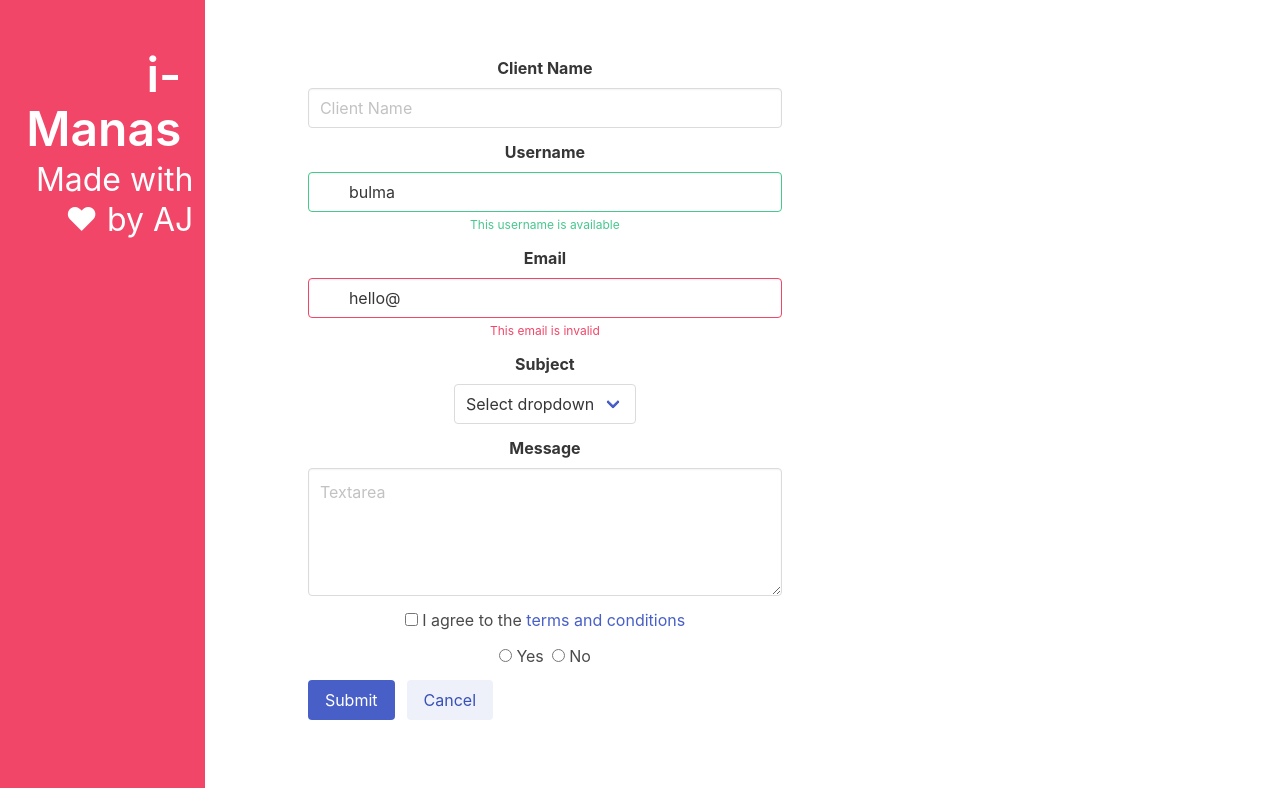
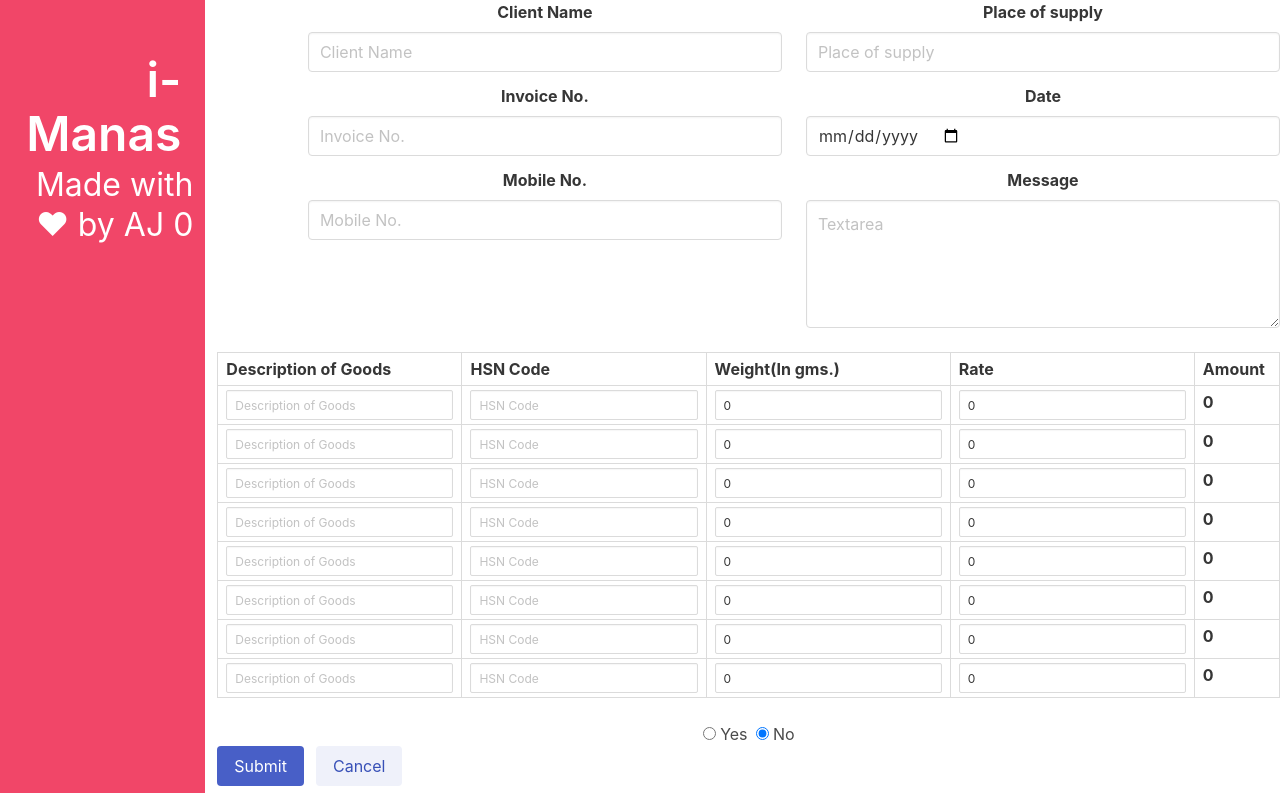
Before and after one commit to architjee/invoicing, a Vue app: page / in a window 1280 px wide. Built offline with nearby package versions, Linux system fonts and the light colour scheme.

Commit message:
Workable iManas app

```diff
--- a/src/App.vue
+++ b/src/App.vue
@@ -1,18 +1,42 @@
-<script setup>
+<script>
+export default {
+  data() {
+    return {
+      invoiceObject: { "bill": [{ "wght": 0, "rate": 0 }, { "wght": 0, "rate": 0 }, { "wght": 0, "rate": 0 }, { "wght": 0, "rate": 0 }, { "wght": 0, "rate": 0 }, { "wght": 0, "rate": 0 }, { "wght": 0, "rate": 0 }, { "wght": 0, "rate": 0 }], isTaxable: false, smallTotal:0 }
+
+    }
+  },
+  computed: {
+    smallTotalProp() {
+      let sTotal = 0;
+      this.invoiceObject.bill.forEach(billement => {
+        billement.total = billement.wght * billement.rate
+        sTotal += billement.total;
+      });
+      this.invoiceObject.smallTotal = sTotal;
+      return this.invoiceObject.smallTotal;
+    }
+
+  },
+  methods:{
+    complexComputation(){
+      console.log(this.invoiceObject);
+    }
+  }
+}
 </script>
 
 <template>
   <div class="columns is-vcentered">
-
     <div class="column is-2 banner has-background-danger has-text-right">
       <div class="content has-text-white mt-6 px-3 title is-1">
         i-Manas
       </div>
       <div class="subtitle is-3 has-text-white">
-        Made with ♥ by AJ
+        Made with ♥ by AJ {{ smallTotalProp }}
       </div>
     </div>
-    <div class="column is-10 has-text-centered mainForm">
+    <div class="column pink is-10 has-text-centered mainForm">
 
       <div class="columns">
         <div class="column is-1"></div>
@@ -20,11 +44,28 @@
           <div class="field">
             <label class="label">Client Name</label>
             <div class="control">
-              <input class="input" type="text" placeholder="Client Name">
+              <input class="input" type="text" placeholder="Client Name" v-model="invoiceObject.cName">
+            </div>
+          </div>
+
+
+
+
+          <div class="field">
+            <label class="label">Invoice No.</label>
+            <div class="control">
+              <input class="input" type="text" placeholder="Invoice No." v-model="invoiceObject.invoiceNo">
             </div>
           </div>
 
           <div class="field">
+            <label class="label">Mobile No.</label>
+            <div class="control">
+              <input class="input" type="text" placeholder="Mobile No." v-model="invoiceObject.mobileNo">
+            </div>
+          </div>
+
+          <!-- <div class="field">
             <label class="label">Username</label>
             <div class="control has-icons-left has-icons-right">
               <input class="input is-success" type="text" placeholder="Text input" value="bulma">
@@ -63,15 +104,10 @@
               </div>
             </div>
           </div>
+ -->
 
-          <div class="field">
-            <label class="label">Message</label>
-            <div class="control">
-              <textarea class="textarea" placeholder="Textarea"></textarea>
-            </div>
-          </div>
 
-          <div class="field">
+          <!-- <div class="field">
             <div class="control">
               <label class="checkbox">
                 <input type="checkbox">
@@ -91,29 +127,105 @@
                 No
               </label>
             </div>
+          </div> -->
+
+
+        </div>
+        <div class="column">
+          <div class="field">
+            <label class="label">Place of supply</label>
+            <div class="control">
+              <input class="input" type="text" placeholder="Place of supply" v-model="invoiceObject.place">
+            </div>
           </div>
 
-          <div class="field is-grouped">
+          <div class="field">
+            <label class="label">Date</label>
             <div class="control">
-              <button class="button is-link">Submit</button>
-            </div>
-            <div class="control">
-              <button class="button is-link is-light">Cancel</button>
+              <input class="input" type="date" placeholder="Date" v-model="invoiceObject.dateOfInvoice">
             </div>
           </div>
-        </div>
-        <div class="column">
+
+          <div class="field">
+            <label class="label">Message</label>
+            <div class="control">
+              <textarea class="textarea" placeholder="Textarea"></textarea>
+            </div>
+          </div>
 
         </div>
+
       </div>
+      <table class="table is-fullwidth is-striped is-bordered is-hoverable is-narrow">
+        <tr>
+          <th>
+            Description of Goods
+          </th>
+          <th>
+            HSN Code
+          </th>
+          <th>
+            Weight(In gms.)
+          </th>
+          <th>
+            Rate
+          </th>
+          <th>
+            Amount
+          </th>
+        </tr>
 
+        <tr v-for="i in invoiceObject.bill">
+          <th>
+            <input class="input is-small" type="text" placeholder="Description of Goods" v-model="i.desc">
+          </th>
+          <th>
+            <input class="input is-small" type="text" placeholder="HSN Code" v-model="i.code">
+          </th>
+          <th>
+            <input class="input is-small" type="text" placeholder="Weight" v-model.number="i.wght">
+          </th>
+          <th>
+            <input class="input is-small" type="text" placeholder="Rate" v-model.number="i.rate">
+          </th>
+          <th>
+            {{ i.wght * i.rate }}
+          </th>
+        </tr>
+
+      </table>
+      <div class="control">
+        <label class="radio">
+          <input type="radio" name="answer" :value="true" v-model="invoiceObject.isTaxable" >
+          Yes
+        </label>
+        <label class="radio">
+          <input type="radio" name="answer" :value="false" v-model="invoiceObject.isTaxable">
+          No
+        </label>
+      </div>
+      <div class="field is-grouped">
+        <div class="control">
+          <button class="button is-link">Submit</button>
+        </div>
+        <div class="control" @click="complexComputation">
+          <button class="button is-link is-light">Cancel</button>
+        </div>
+      </div>
 
     </div>
   </div>
 </template>
 
 <style>
+/* div{
+  border: 1px solid black;
+} */
 .banner {
   height: 100vh;
 }
+
+/* .pink {
+   border: 1px solid red;
+} */
 </style>
```
